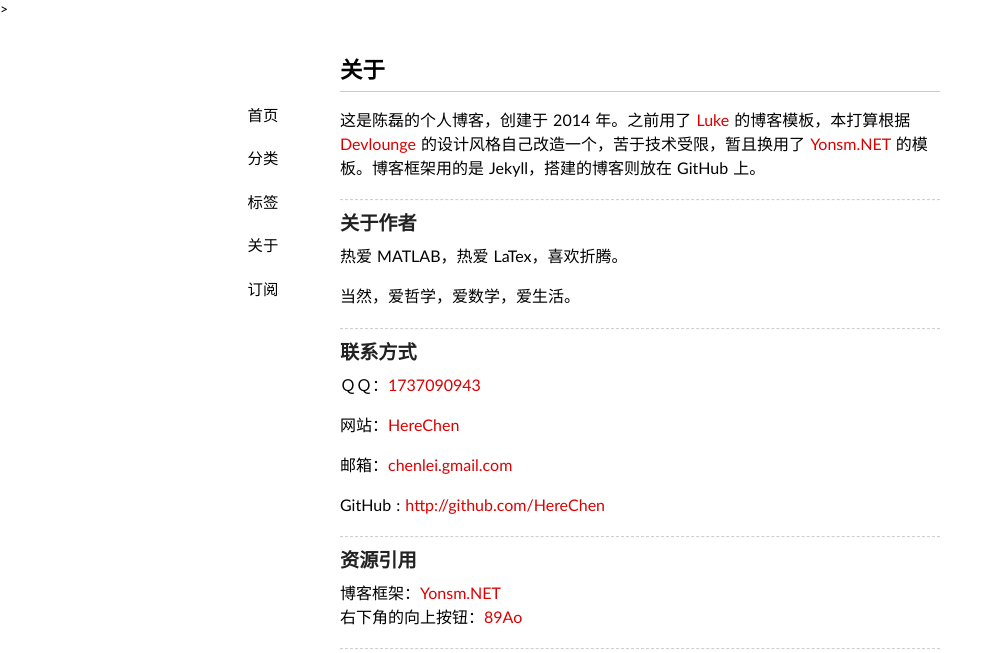
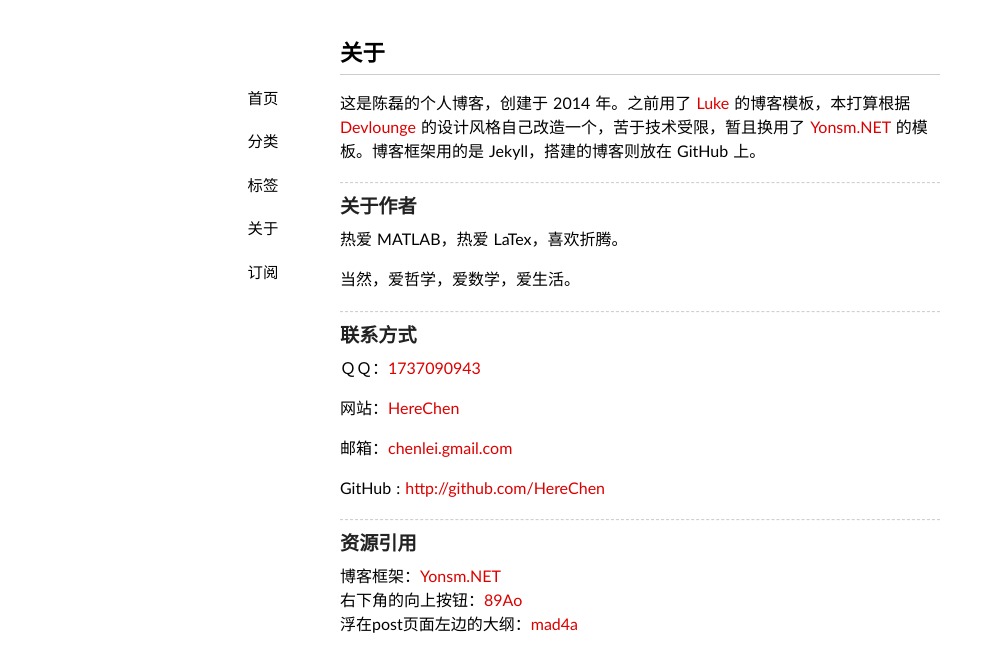
Before and after one commit to Xuezhiyuanlin/herechen.github.io, a Jekyll site: the page built from about/index.md, in a window 1280 px wide, cut to the strip 0-653 px from the top of the page. Shown: the whole strip, without its empty margins (0-1002 px from the left). Built offline with Jekyll 4.4.1, drawn with Linux system fonts in a browser that asks for light colours; some web fonts are replaced; Markdown is read by kramdown in place of the engine named in the settings.

Commit message:
herechen

```diff
--- a/_layouts/default.html
+++ b/_layouts/default.html
@@ -10,7 +10,7 @@
     <link rel="stylesheet" href="/media/css/highlight.css" />
 
     <script type="text/javascript" src="/media/js/jquery-1.7.1.min.js"></script>
-    <script type="text/javascript" src="/media/js/outliner.js"></script>>
+    <script type="text/javascript" src="/media/js/outliner.js"></script>
   </head>
 
   <body>
@@ -19,7 +19,7 @@
         <header>
         <h1>{{ page.title }}</h1>
         </header>
-        <nav>
+        <nav id="real_nav">
         <span><a title="网站首页" class="" href="/">首页</a></span>
         <span><a title="文章分类" class="" href="/categories/">分类</a></span>
         <span><a title="标签索引" class="" href="/tags/">标签</a></span>
--- a/about/index.md
+++ b/about/index.md
@@ -34,6 +34,7 @@ GitHub : [http://github.com/HereChen](http://github.com/HereChen)
 
 博客框架：[Yonsm.NET](http://yonsm.net/)
 右下角的向上按钮：[89Ao](http://89ao.info)
+浮在post页面左边的大纲：[mad4a](http://mad4a.me/)
 
 ---
 
```
